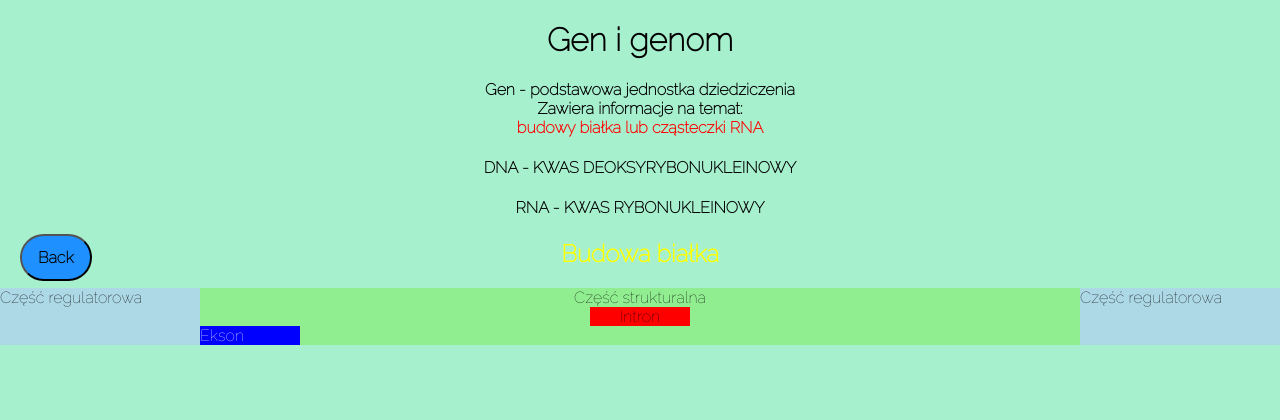
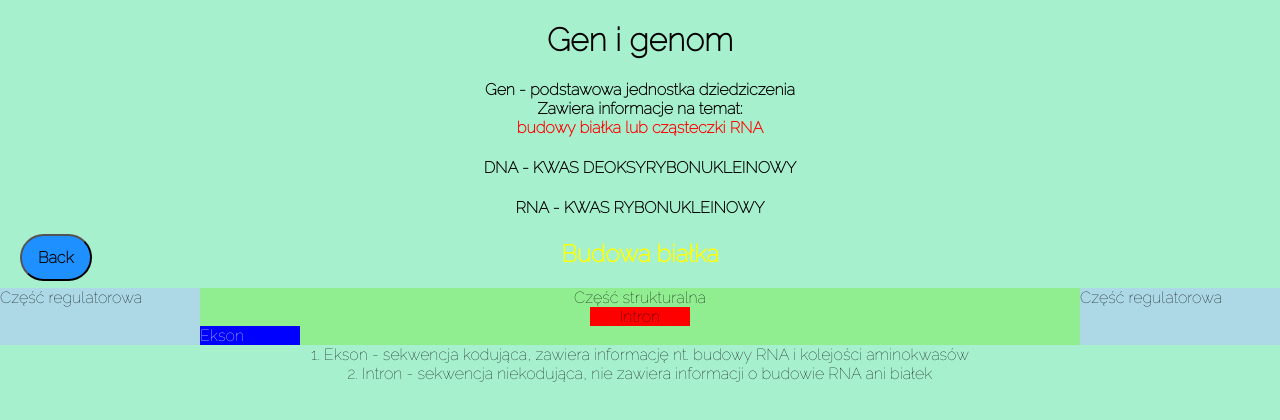
Before and after one commit to aleksandrapacia/molecular-genetics, a plain HTML site: page gen.html in a window 1280 px wide. Drawn offline with Linux system fonts and the light colour scheme.

Commit message:
informacje - ekson, intron

```diff
--- a/bio_style.css
+++ b/bio_style.css
@@ -104,6 +104,7 @@ body {
 #narrow_2 {
   width: 100px;
   background: red ;
+
 }
 
 
@@ -111,4 +112,5 @@ body {
   width: 100px;
   background: blue ;
   color: white;
+
 }
--- a/gen.html
+++ b/gen.html
@@ -75,6 +75,16 @@
 
       <div id="narrow">Część regulatorowa</div>
     </div>
+    <div>
+      <center>
+        1. Ekson - sekwencja kodująca, zawiera informację nt. budowy RNA i kolejości aminokwasów
+      </center>
+    </div>
+    <div>
+      <center>
+        2. Intron - sekwencja niekodująca, nie zawiera informacji o budowie RNA ani białek
+      </center>
+    </div>
 
 </body>
 </html>
```
